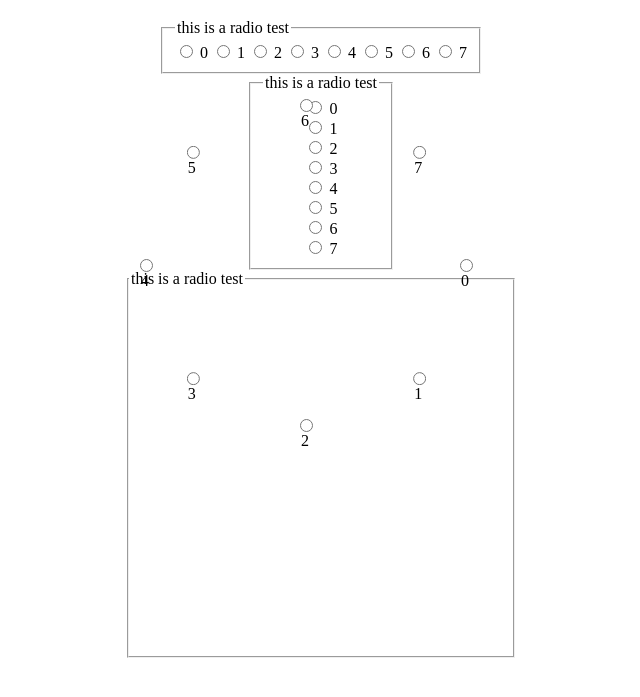
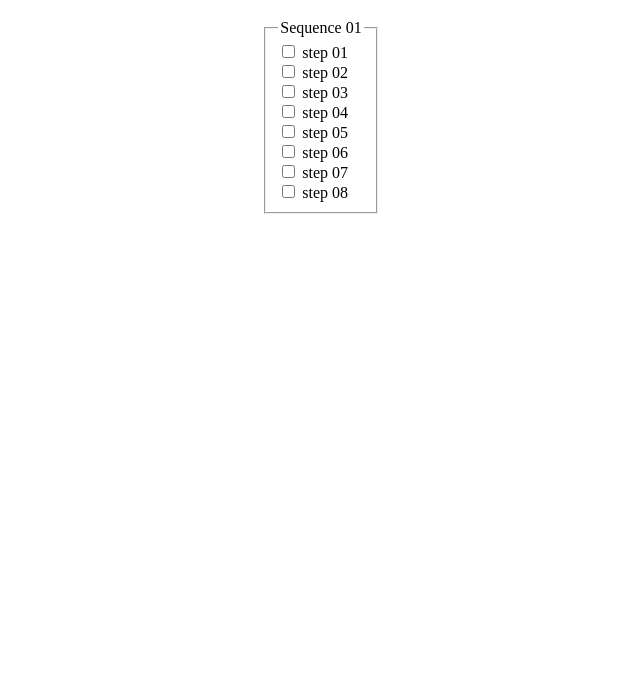
Before and after one commit to patrickahase/tone-sequencer, a website: page checkboxTest.html in a window 1280 px wide. Shown: the part 69-766 px from the top of the page, without its empty margins (319-959 px from the left). Drawn offline with Linux system fonts and the light colour scheme.

Commit message:
checkbox represented model prototype

```diff
--- a/checkboxTest.html
+++ b/checkboxTest.html
@@ -4,121 +4,90 @@
   <meta charset="UTF-8">
   <meta name="viewport" content="width=device-width, initial-scale=1.0">
   <title>checkTest</title>
-  <link href="style.css" rel="stylesheet">
+  <link href="stylecheck.css" rel="stylesheet">
 </head>
 <body>
+
   <h1>checkTest</h1>
 
-  <fieldset id="horizontalFieldSet">
-
-    <legend>this is a radio test</legend>
-
-    <input type="radio" id="hfszero" name="test" />
-    <label for="hfszero">0</label>
-
-    <input type="radio" id="hfsone" name="test" />
-    <label for="hfsone">1</label>
-
-    <input type="radio" id="hfstwo" name="test" />
-    <label for="hfstwo">2</label>
-
-    <input type="radio" id="hfsthree" name="test" />
-    <label for="hfsthree">3</label>
-
-    <input type="radio" id="hfsfour" name="test" />
-    <label for="hfsfour">4</label>
-
-    <input type="radio" id="hfsfive" name="test" />
-    <label for="hfsfive">5</label>
-
-    <input type="radio" id="hfssix" name="test" />
-    <label for="hfssix">6</label>
-
-    <input type="radio" id="hfsseven" name="test" />
-    <label for="hfsseven">7</label>
-
-  </fieldset>
-
-  <fieldset id="verticalFieldSet">
-
-    <legend>this is a radio test</legend>
-
+  <fieldset>
+    <legend>Sequence 01</legend>
     <div>
-    <input type="radio" id="vfszero" name="test1" />
-    <label for="zero">0</label>
+      <label>
+        <input type="checkbox" class="seqStep" id="step01" name="seq01" value="step01" />
+        step 01
+      </label>
     </div>
     <div>
-    <input type="radio" id="vfsone" name="test1" />
-    <label for="zero">1</label>
+      <label>
+        <input type="checkbox" class="seqStep" id="step02" name="seq01" value="step02" />
+        step 02
+      </label>
     </div>
     <div>
-    <input type="radio" id="vfstwo" name="test1" />
-    <label for="zero">2</label>
+      <label>
+        <input type="checkbox" class="seqStep" id="step03" name="seq01" value="step03" />
+        step 03
+      </label>
     </div>
     <div>
-    <input type="radio" id="vfsthree" name="test1" />
-    <label for="zero">3</label>
+      <label>
+        <input type="checkbox" class="seqStep" id="step04" name="seq01" value="step04" />
+        step 04
+      </label>
     </div>
     <div>
-    <input type="radio" id="vfsfour" name="test1" />
-    <label for="zero">4</label>
+      <label>
+        <input type="checkbox" class="seqStep" id="step05" name="seq01" value="step05" />
+        step 05
+      </label>
     </div>
     <div>
-    <input type="radio" id="vfsfive" name="test1" />
-    <label for="zero">5</label>
+      <label>
+        <input type="checkbox" class="seqStep" id="step06" name="seq01" value="step06" />
+        step 06
+      </label>
     </div>
     <div>
-    <input type="radio" id="vfssix" name="test1" />
-    <label for="zero">6</label>
+      <label>
+        <input type="checkbox" class="seqStep" id="step07" name="seq01" value="step07" />
+        step 07
+      </label>
     </div>
     <div>
-    <input type="radio" id="vfsseven" name="test1" />
-    <label for="zero">7</label>
-  </div>
-  </fieldset>
-
-  <fieldset id="circularFieldSet">
-
-    <legend>this is a radio test</legend>
-
-    <div id="cfs0">
-      <input type="radio" id="cfszero" name="test2" />
-      <label for="cfszero">0</label>
-    </div>
-    <div id="cfs1">
-      <input type="radio" id="cfsone" name="test2" />
-      <label for="cfsone">1</label>
-    </div>
-    <div id="cfs2">
-      <input type="radio" id="cfstwo" name="test2" />
-      <label for="cfstwo">2</label>
-    </div>
-    <div id="cfs3">
-      <input type="radio" id="cfsthree" name="test2" />
-      <label for="cfsthree">3</label>
-    </div>
-    <div id="cfs4">
-      <input type="radio" id="cfsfour" name="test2" />
-      <label for="cfsfour">4</label>
-    </div>
-    <div id="cfs5">
-      <input type="radio" id="cfsfive" name="test2" />
-      <label for="cfsfive">5</label>
-    </div>
-
-    <div id="cfs6">
-      <input type="radio" id="cfssix" name="test2" />
-      <label for="cfssix">6</label>
-    </div>
-
-    <div id="cfs7">
-      <input type="radio" id="cfsseven" name="test2" />
-      <label for="cfsseven">7</label>
+      <label>
+        <input type="checkbox" class="seqStep" id="step08" name="seq01" value="step08" />
+        step 08
+      </label>
     </div>
 
   </fieldset>
 
+  <script>
+    let checkBoxes = Array.from(document.getElementsByClassName("seqStep"));
+
+    checkBoxes.forEach(box => {
+      box.addEventListener("click", (e) => {
+        if(box.readOnly) box.checked = box.readOnly = false;
+        else if(!box.checked) {
+          box.readOnly = box.indeterminate = true;
+          setNewReset(box.id);
+        }
+      });
+    });
+
+    function setNewReset(lastStepID){
+      let stillInSeq = true;
+      checkBoxes.forEach(box =>{
+        if(box.id === lastStepID) stillInSeq = false;
+        if(!stillInSeq) box.parentElement.style.textDecoration = 'line-through';
+        else box.parentElement.style.textDecoration = null;
+      });
+    }
+  </script>
+
+  <!-- technique for rotating through checked and indeterminate taken from below -->
+  <!-- https://css-tricks.com/indeterminate-checkboxes/ -->
+
 </body>
 </html>
-
-<!-- circle technique based on https://stackoverflow.com/questions/12813573/position-icons-into-circle -->
--- /dev/null
+++ b/stylecheck.css
@@ -0,0 +1,60 @@
+body {
+  display: flex;
+  flex-direction: column;
+  align-items: center;
+}
+
+
+#horizontalFieldSet{
+  width: fit-content;
+}
+
+#verticalFieldSet{
+  width: fit-content;
+  display: flex;
+  flex-direction: column;
+  align-items: center;
+}
+
+#circularFieldSet{
+  width: 24rem;
+  height: 24rem;
+  padding: 0;
+  position: relative;
+}
+
+#circularFieldSet div{
+  display: block;
+  position: absolute;
+  display: flex;
+  flex-direction: column;
+  align-items: center;
+  width: 2rem; height: 2rem;
+  top: 50%; left: 50%;
+  margin: -2rem;
+}
+
+#cfs0{
+  transform: translate(10rem);
+}
+#cfs1{
+  transform: rotate(45deg) translate(10rem) rotate(-45deg);
+}
+#cfs2{
+  transform: rotate(90deg) translate(10rem) rotate(-90deg);
+}
+#cfs3{
+  transform: rotate(135deg) translate(10rem) rotate(-135deg);
+}
+#cfs4{
+  transform: rotate(180deg) translate(10rem) rotate(-180deg);
+}
+#cfs5{
+  transform: rotate(225deg) translate(10rem) rotate(-225deg);
+}
+#cfs6{
+  transform: rotate(270deg) translate(10rem) rotate(-270deg);
+}
+#cfs7{
+  transform: rotate(315deg) translate(10rem) rotate(-315deg);
+}
```
Lines whose indentation alone changed are shown as unchanged.
